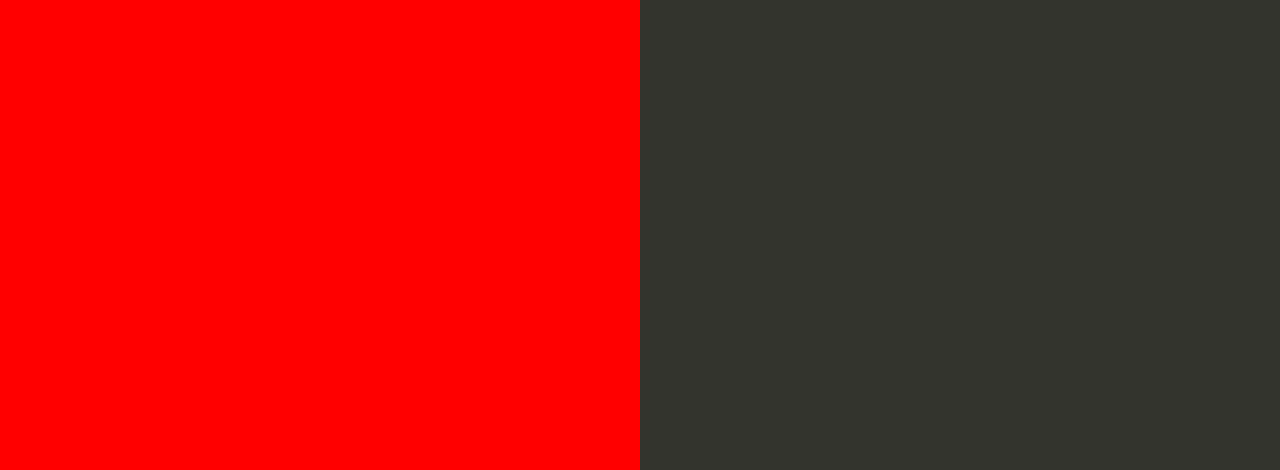
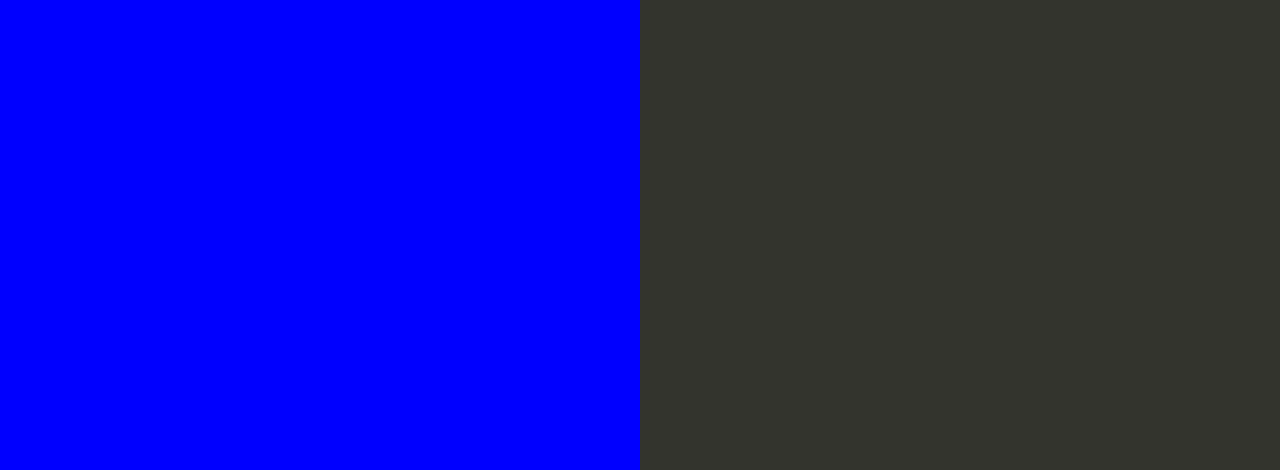
Before and after one commit to sachin200053/EbsTask, a website: page index.html in a window 1280 px wide. Shown: the part 330-800 px from the top of the page. Drawn offline with Linux system fonts and the light colour scheme.

Commit message:
This is my second Version

```diff
--- a/index.html
+++ b/index.html
@@ -35,7 +35,7 @@
 
         text-align: right;
         padding-top: 11em;
-        background-color: Red;
+        background-color: blue;
 
       }
       .textColumn p {
```
